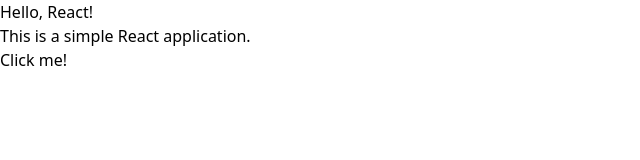
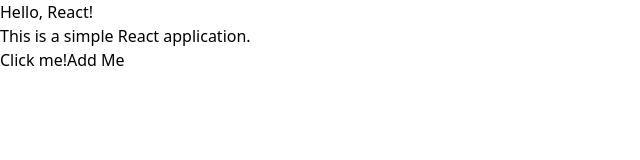
Before and after one commit to Chironzit-Biswas/project03, a React (Vite) app: page / in a window 1280 px wide. Shown: the top 160 px of the page, without its empty margins (0-640 px from the left). Built offline with nearby package versions, Linux system fonts and the light colour scheme.

Commit message:
project03

```diff
--- a/src/App.jsx
+++ b/src/App.jsx
@@ -5,6 +5,7 @@
                 <h1>Hello, React!</h1>
                 <p>This is a simple React application.</p>
                 <button>Click me!</button>
+                <button>Add Me</button>
             </div>
         </>
     );
```
